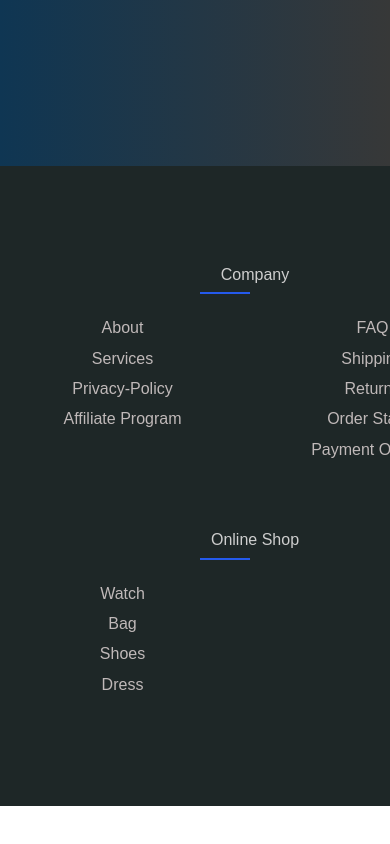
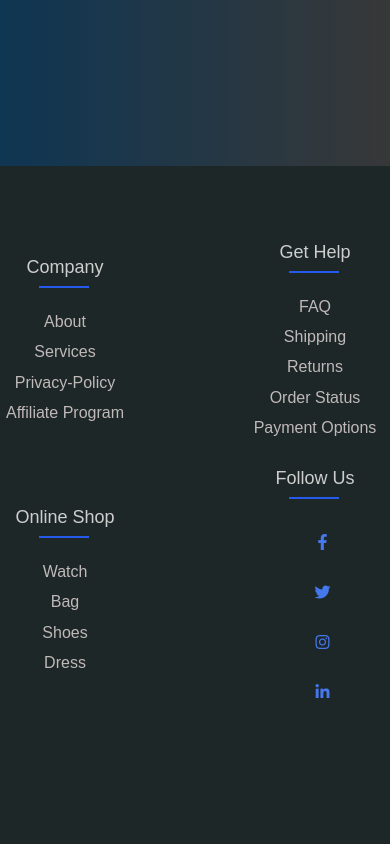
Before and after one commit to Ab-Coder123/Car-website, a plain HTML site: page index-2.html in a window 390 px wide. Shown: the part 6866-7710 px from the top of the page. Before the commit the page ends 7672 px from the top, so only its background shows below. Drawn offline with Linux system fonts and the light colour scheme.

Commit message:
new chages coding of media query

```diff
--- a/css/media-style-2.css
+++ b/css/media-style-2.css
@@ -70,14 +70,13 @@
   overflow: hidden;
 }
 
-.footer .container .row {
+.footer .container  {
   display: grid;
-  grid-template-columns: repeat(2 ,250px);
+  grid-template-columns: repeat(4 ,250px);
+  align-items:center;
+  justify-content: center;
 }
 
-.footer-col {
-  margin: 30px;
-}
 }
 
 /* ******************************************************** */
@@ -345,6 +344,26 @@ left:-30px;
 border-radius: 10px;
 }
 
+
+
+.footer{
+  overflow: hidden;
+}
+
+.footer .container  {
+  display: grid;
+  grid-template-columns: repeat(2 ,250px);
+  align-items:center;
+  justify-content: center;
+}
+.footer-col ul li {
+  width: 200px;
+  margin: 12px -30% ;
+  text-align: center;
+}
+.footer-col {
+  text-align: center;
+}
 }
 
 /* ****************************************************** */
@@ -384,6 +403,79 @@ border-radius: 10px;
 display: none;
 }
 
+
+.footer{
+  overflow: hidden;
+}
+
+.footer .container  {
+  display: grid;
+  grid-template-columns: repeat(2 ,250px);
+  grid-template-rows: repeat(3 ,250px);
+
+  align-items:center;
+  justify-content: center;
+  text-align: center;
+
+}
+
+.footer-col{
+  width: 100%;
+  padding: 0 20px;
+}
+
+.footer-col h4{
+	position: relative;
+  margin-right:50px;
+  font-size: 18px;
+	color: #cecece;
+	text-transform: capitalize;
+	font-weight: 500;
+
+}
+
+.footer-col h4::before{
+	content: '';
+	position: absolute;
+	left:37%;
+	bottom: -10px;
+	background-color:var(--color2);
+	height: 2px;
+	box-sizing: border-box;
+	width: 50px;
+}
+
+
+.footer-col ul li {
+  width: 200px;
+  margin: 12px 0% ;
+  text-align: center;
+}
+
+.footer-col .social-links {
+  display: flex;
+  justify-content: center;
+  align-items: center;
+  flex-direction:column;
+}
+
+.footer-col .social-links a{
+	display: inline-block;
+	height: 20px;
+	width: 130px;
+	background:none;
+  margin:0px;
+  text-align: center;
+	border-radius: 50%;
+	color: #ffffff;
+	transition: all 0.5s ease;
+  margin-bottom: 10px;
+  margin-right:30px;
+}
+.footer-col .social-links a:hover{
+	color: #24262b;
+	background:none;
+}
 }
   /* media mobile   */
 
@@ -559,4 +651,60 @@ display: none;
   display: none;
 }
 
+
+
+.footer{
+  overflow: hidden;
 }
+
+.footer .container  {
+  display: grid;
+  grid-template-columns: repeat(2 ,250px);
+  align-items:center;
+  justify-content: center;
+  text-align: center;
+
+}
+
+.footer-col{
+  width: 100%;
+  padding: 0 20px;
+}
+
+.footer-col h4{
+	position: relative;
+  margin-right:50px;
+  font-size: 18px;
+	color: #cecece;
+	text-transform: capitalize;
+	font-weight: 500;
+
+}
+
+.footer-col h4::before{
+	content: '';
+	position: absolute;
+	left:37%;
+	bottom: -10px;
+	background-color:var(--color2);
+	height: 2px;
+	box-sizing: border-box;
+	width: 50px;
+}
+
+
+.footer-col ul li {
+  width: 200px;
+  margin: 12px 0% ;
+  text-align: center;
+}
+
+.footer-col .social-links {
+  background: none;
+}
+.footer-col .social-links a:hover{
+	color: #24262b;
+	background:none;
+}
+
+}
--- a/css/style-2.css
+++ b/css/style-2.css
@@ -30,7 +30,7 @@ h3 {
   font-size: 19px !important;
 }
 h4 {
-  font-size: 16px !important;
+  font-size: 16px ;
 }
 h5 {
   font-size: 13px !important;
@@ -1068,18 +1068,19 @@ button:hover {
 
 /* Footer Section */
 .footer {
+  background-color: rgb(30, 39, 39);
+  padding: 70px 0;
   text-align: center;
 }
-.row{
+.footer .container{
   display: grid;
   grid-template-columns: repeat(4 ,250px);
   grid-template-rows: repeat(250px);
+  justify-content: center;
+  align-items: center;
 }
 
-.footer{
-  background-color: rgb(30, 39, 39);
-    padding: 70px 0;
-}
+
 .footer-col{
    width: 40%;
    padding: 0 100px;
@@ -1128,18 +1129,23 @@ button:hover {
 	padding-left: 8px;
 }
 
+.footer-col .social-links {
+  display: flex;
+  justify-content: center;
+  align-items: center;
+}
 
 .footer-col .social-links a{
 	display: inline-block;
-	height: 40px;
-	width: 40px;
+	height: 20px;
+	width: 150px;
 	background-color: rgba(255,255,255,0.2);
-  margin: 5px;
+  margin: 10px;
   text-align: center;
-	line-height: 40px;
 	border-radius: 50%;
 	color: #ffffff;
 	transition: all 0.5s ease;
+  padding: 10px;
 }
 .footer-col .social-links a:hover{
 	color: #24262b;
@@ -1166,10 +1172,10 @@ button:hover {
 
 /* For Small Devices */
 @media screen and (max-width: 320px) {
-  .container {
+  /* .container {
     margin-left: 1rem;
     margin-right: 1rem;
-  }
+  } */
 
   .home-car {
     column-gap: 2rem;
--- a/index-2.html
+++ b/index-2.html
@@ -711,7 +711,6 @@
 <!-- Footer Section -->
 <footer class="footer">
   <div class="container">
-    <div class="row">
       <div class="footer-col">
         <h4>company</h4>
         <ul>
@@ -748,7 +747,6 @@
           <a href="#"><i class="fab fa-instagram"></i></a>
           <a href="#"><i class="fab fa-linkedin-in"></i></a>
         </div>
-      </div>
     </div>
   </div>
 </footer>
```
